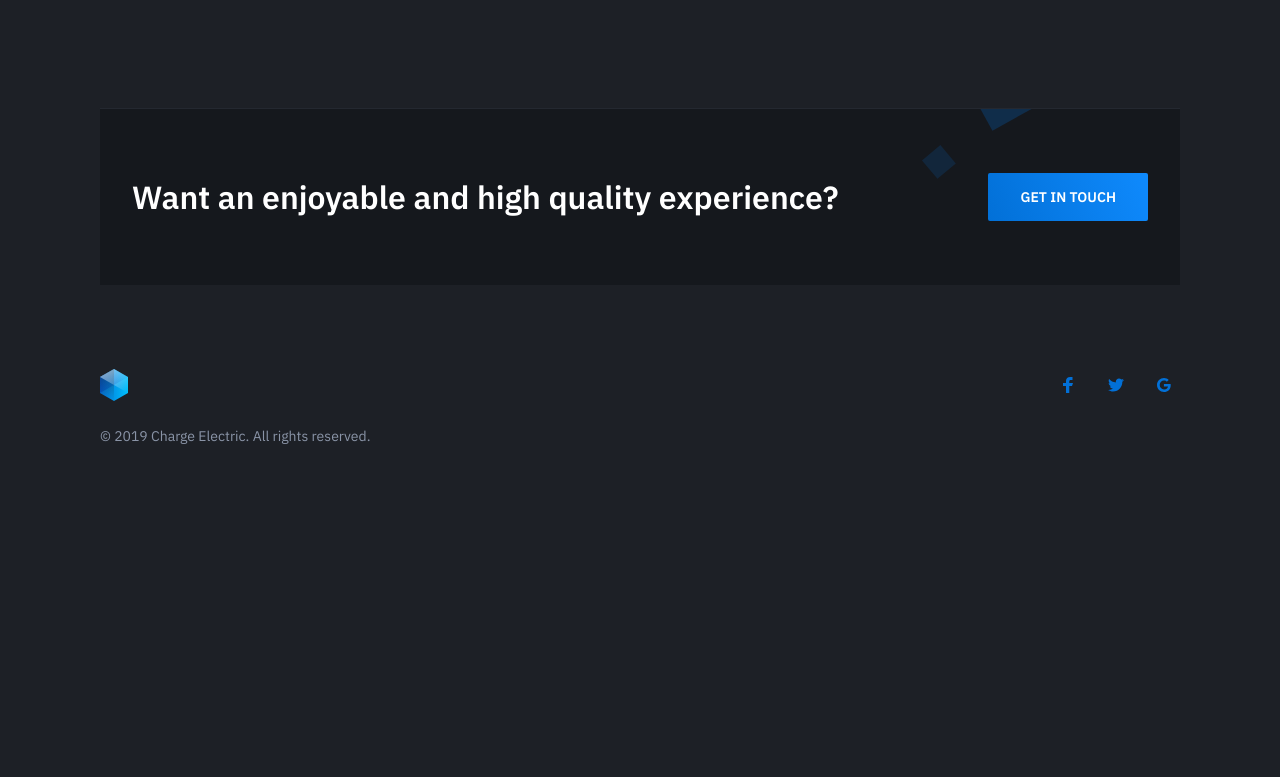
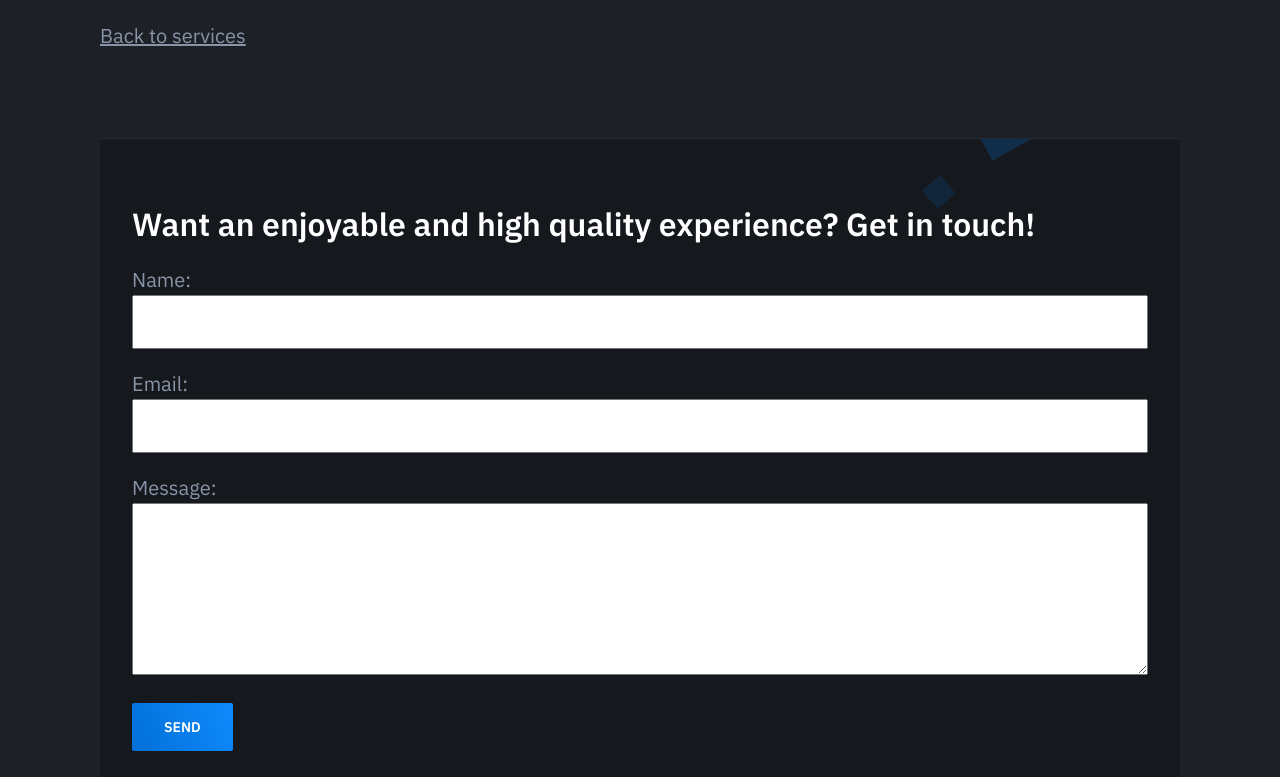
Before and after one commit to mpezzi/chargeelectric-ca-archive, a Gatsby site: page /services/electric-car-charging-stations in a window 1280 px wide. Shown: the part 963-1740 px from the top of the page. Before the commit the page ends 1474 px from the top, so only its background shows below. Built offline with nearby package versions, Linux system fonts and the light colour scheme; Gatsby itself is replaced by a stand-in of ours.

Commit message:
added contact form

```diff
--- a/src/components/body-footer.js
+++ b/src/components/body-footer.js
@@ -1,5 +1,6 @@
 import React from "react"
 import { useStaticQuery, graphql } from "gatsby"
+import "./body-footer.scss"
 
 const BodyFooter = () => {
 
@@ -18,17 +19,46 @@ const BodyFooter = () => {
   );
 
   return (
-    <section className="cta section">
+    <section id="contact" className="cta section">
       <div className="container">
         <div className="cta-inner section-inner">
-          <h3 className="section-title mt-0">
-            Want an enjoyable and high quality experience?
-          </h3>
-          <div className="cta-cta">
-            <a className="button button-primary button-wide-mobile" href={`mailto:${data.site.siteMetadata.mail}`}>
-              Get in touch
-            </a>
-          </div>
+          <form name="contact" method="POST" netlify-honeypot="bot-field" data-netlify="true">
+            <p style={{display: 'none'}}>
+              <label>Don’t fill this out if you're human: <input name="bot-field" /></label>
+            </p>
+            <div className="form-field">
+              <h3 className="section-title mt-0">
+                Want an enjoyable and high quality experience? Get in touch!
+              </h3>
+            </div>
+            <div className="form-field">
+              <div>
+                <label>Name:</label>
+              </div>
+              <div>
+                <input type="text" id="name" name="name" />
+              </div>
+            </div>
+            <div className="form-field">
+              <div>
+                <label>Email:</label>
+              </div>
+              <div>
+                <input type="text" id="email" name="email" />
+              </div>
+            </div>
+            <div className="form-field">
+              <div>
+                <label>Message:</label>
+              </div>
+              <div>
+                <textarea id="message" name="message" rows="5"></textarea>
+              </div>
+            </div>
+            <div>
+              <button class="button button-primary" type="submit">Send</button>
+            </div>
+          </form>
         </div>
       </div>
     </section>
--- /dev/null
+++ b/src/components/body-footer.scss
@@ -0,0 +1,18 @@
+.cta-inner {
+  display: block;
+}
+
+.cta-inner form {
+  width: 100%;
+}
+
+.form-field {
+  margin-bottom: 20px;
+}
+
+.form-field input,
+.form-field textarea {
+  width: 100%;
+  padding: 10px;
+  font-size: 16px;
+}
--- a/src/components/body-header.js
+++ b/src/components/body-header.js
@@ -29,7 +29,7 @@ const BodyHero = () => {
               {data.site.siteMetadata.description}
             </p>
             <div className="hero-cta">
-              <a className="button button-primary" href={`mailto:${data.site.siteMetadata.mail}`}>
+              <a className="button button-primary" href="#contact">
                 Get in touch
               </a>
             </div>
--- a/src/components/service-list.js
+++ b/src/components/service-list.js
@@ -26,7 +26,7 @@ const ServiceList = () => {
 
   return (
     <>
-      <div className="text-center">
+      <div id="services" className="text-center">
         <h2 className="section-title mt-0">
           Our Services
         </h2>
--- a/src/templates/service-template.js
+++ b/src/templates/service-template.js
@@ -1,5 +1,5 @@
 import React from "react"
-import { graphql } from 'gatsby';
+import { Link, graphql } from 'gatsby';
 import Layout from "../components/layout"
 import SEO from "../components/seo"
 
@@ -16,6 +16,9 @@ const ServiceTemplate = ({ data }) => {
           className="blog-post-content"
           dangerouslySetInnerHTML={{ __html: data.markdownRemark.html }}
         />
+        <Link to="/#services">
+          Back to services
+        </Link>
       </div>
     </Layout>
   );
```
